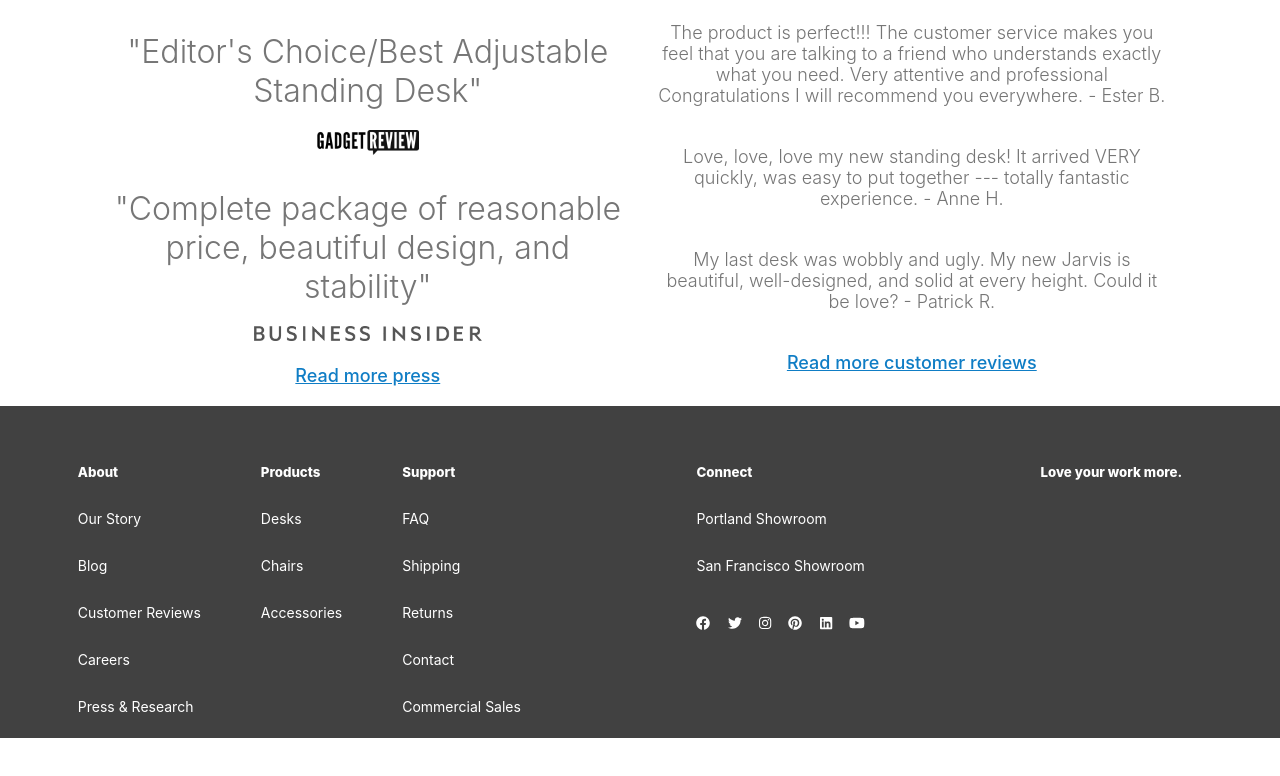
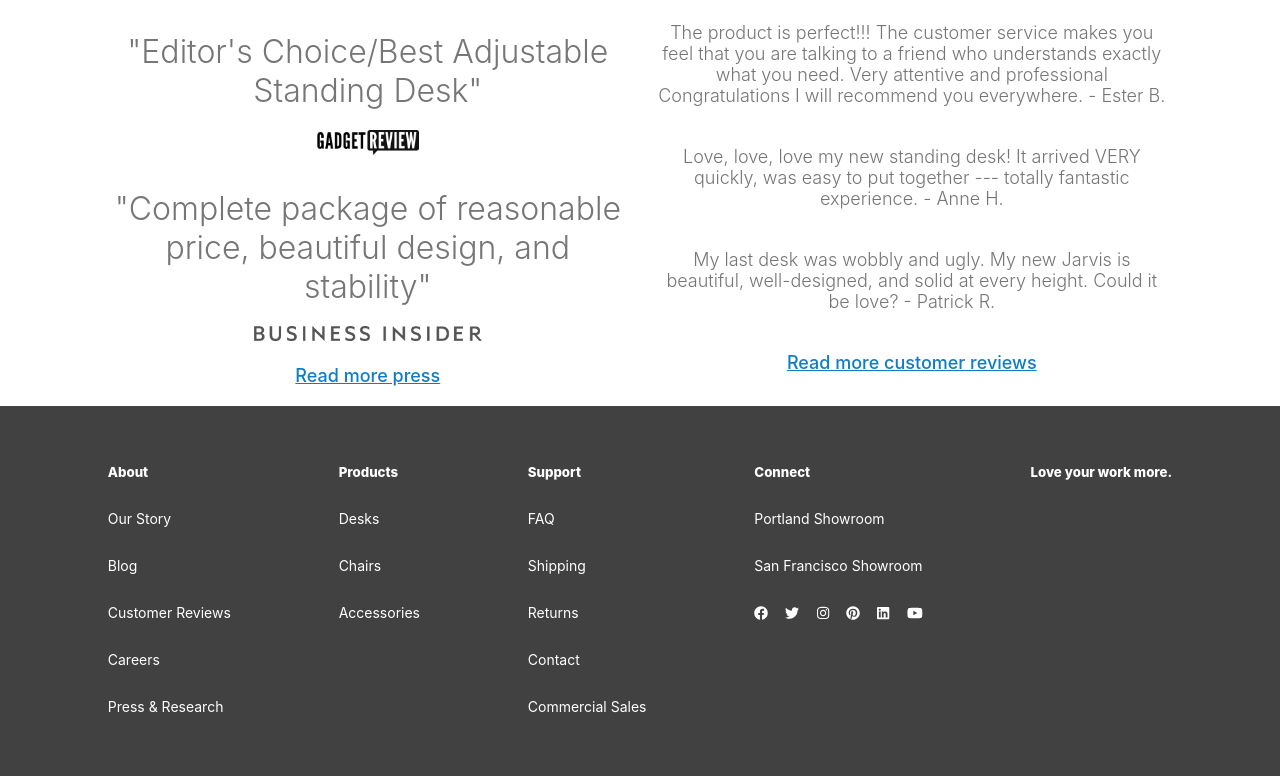
Before and after one commit to gsandhucando/fully, a React (Create React App) app: page / in a window 1280 px wide. Shown: the part 4241-5017 px from the top of the page. Before the commit the page ends 4979 px from the top, so only its background shows below. Built offline with nearby package versions, Linux system fonts and the light colour scheme.

Commit message:
footer css

```diff
--- a/src/components/Footer.js
+++ b/src/components/Footer.js
@@ -35,16 +35,10 @@
           <li>Contact</li>
           <li>Commercial Sales</li>
         </ul>
-      </div>
-      <div className='footer-mid'>
-        <div>
         <ul>
           <h5>Connect</h5>
           <li>Portland Showroom</li>
           <li>San Francisco Showroom</li>
-        </ul>
-        </div>
-        <div style={{marginTop: '-40px'}}>
         <ul style={{display: 'flex', justifyContent: 'space-between'}}>
           <li>{fb}</li>
           <li>{twitter}</li>
@@ -53,15 +47,12 @@
           <li>{link}</li>
           <li>{youtube}</li>
         </ul>
-        </div>
-      </div>
-      <div className='footer-mid'>
-        <div>
+        </ul>
         <ul>
           <h5>Love your work more.</h5>
         </ul>
-        </div>
       </div>
+
     </div>
   )
 }
--- a/src/scss/_footer.scss
+++ b/src/scss/_footer.scss
@@ -9,10 +9,14 @@
   .footer-top{
     // width: 100vw;
     // margin: 0 auto;
+    margin: 50px 0;
     display: flex;
+    justify-content: space-evenly;
+    width: 100%;
+
 
     ul{
-      margin: 50px 40px 0 20px;
+      // margin: 50px 40px 0 20px;
       line-height: 2em;
       list-style: none;
       font-size: 16px;
@@ -27,23 +31,23 @@
       }
     }
   }
-  .footer-mid{
-    display: flex;
-    flex-direction: column;
-    ul{
-      margin: 50px 40px 0 20px;
-      line-height: 2em;
-      list-style: none;
-      font-size: 16px;
-      h5{
-        font-weight: 800;
-        margin-bottom: 15px;
-      }
-      li{
-        cursor: pointer;
-        margin-bottom: 15px;
-        font-size: 14px;
-      }
-    }
-  }
+  // .footer-mid{
+  //   display: flex;
+  //   flex-direction: column;
+  //   ul{
+  //     margin: 50px 40px 0 20px;
+  //     line-height: 2em;
+  //     list-style: none;
+  //     font-size: 16px;
+  //     h5{
+  //       font-weight: 800;
+  //       margin-bottom: 15px;
+  //     }
+  //     li{
+  //       cursor: pointer;
+  //       margin-bottom: 15px;
+  //       font-size: 14px;
+  //     }
+  //   }
+  // }
 }
```
